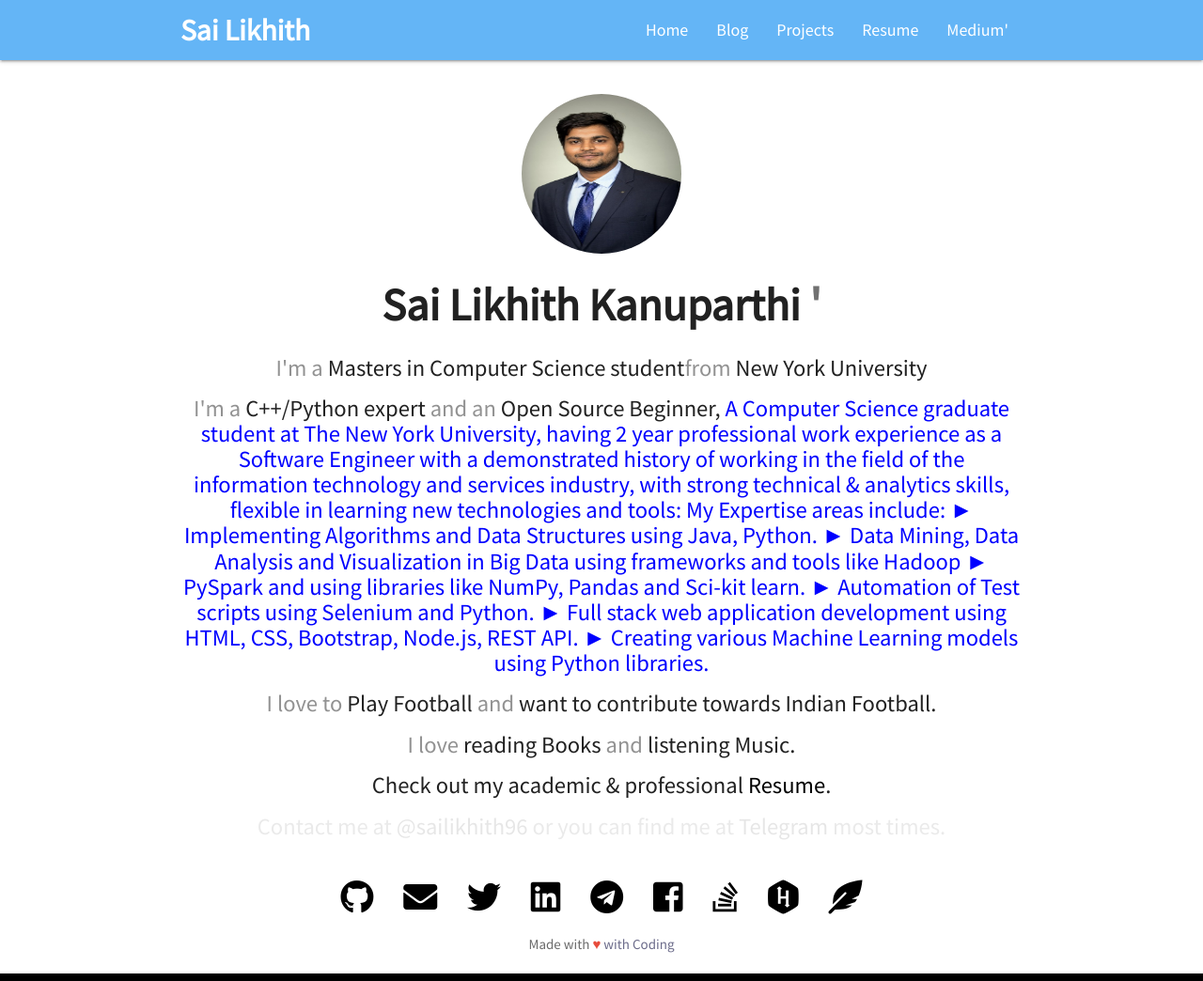
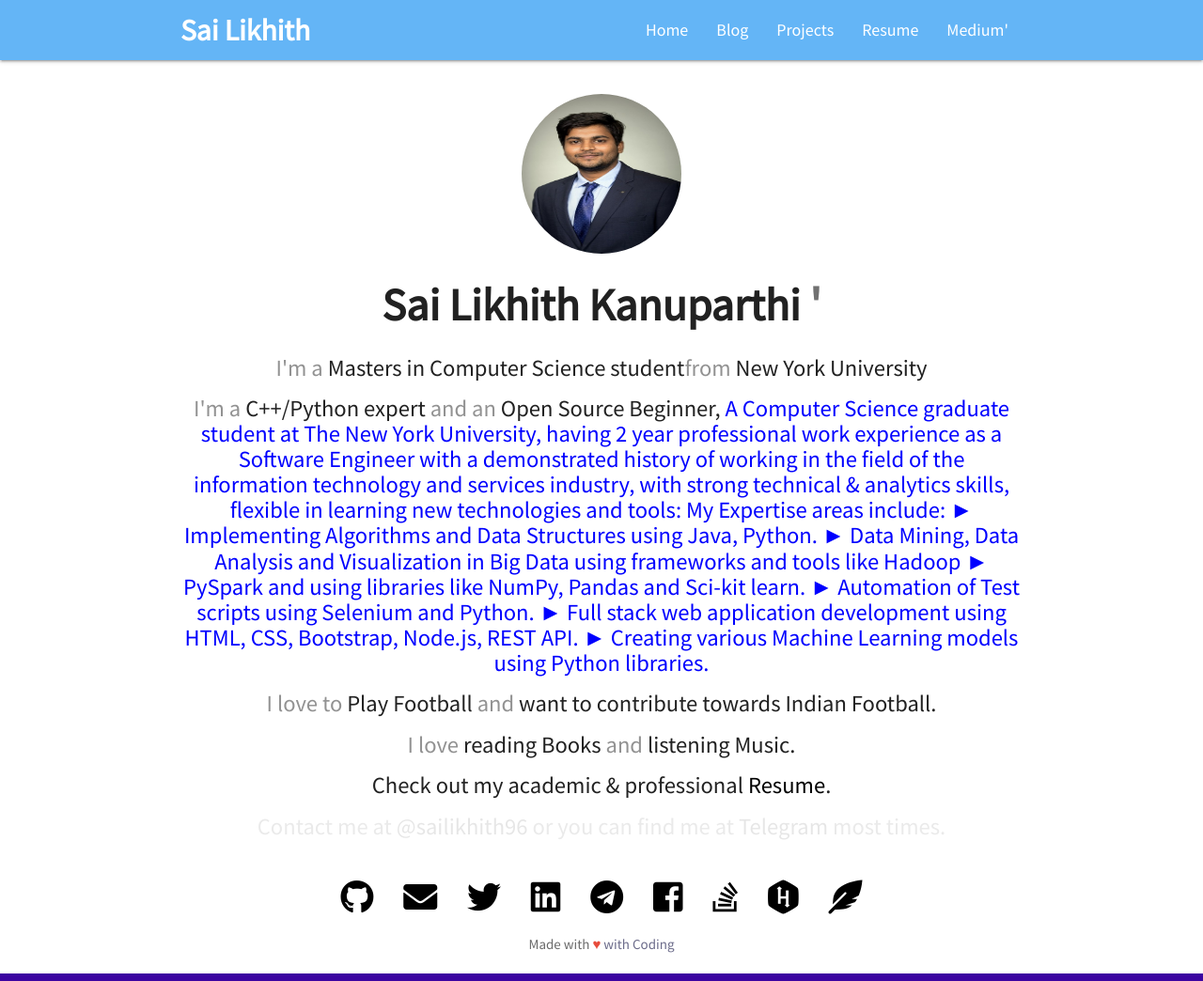
Before and after one commit to SaiLikhith7/Mywebsite, a Jekyll site: the page built from index.html, in a window 1280 px wide. Shown: the whole page at 94% size. Built offline with Jekyll 4.4.1, drawn with Linux system fonts in a browser that asks for light colours; nearby versions of some CDN libraries.

Commit message:
Update main.css

```diff
--- a/css/main.css
+++ b/css/main.css
@@ -78,7 +78,7 @@ body {
   color: #6b6b6b;
 }
 div.footer{
-  border-bottom: 8px solid #000000;
+  border-bottom: 8px solid #3c05a1;
 }
 
 #avatar {
```
